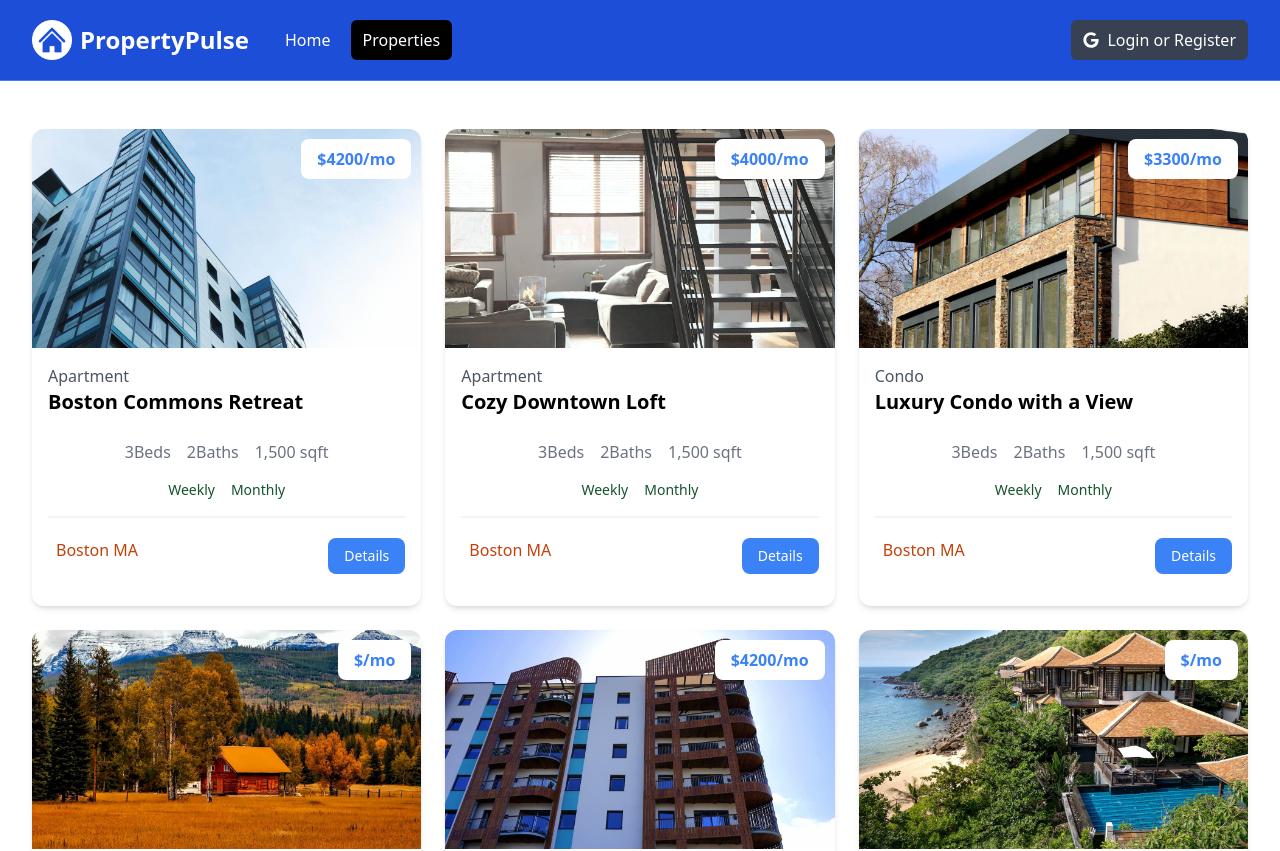
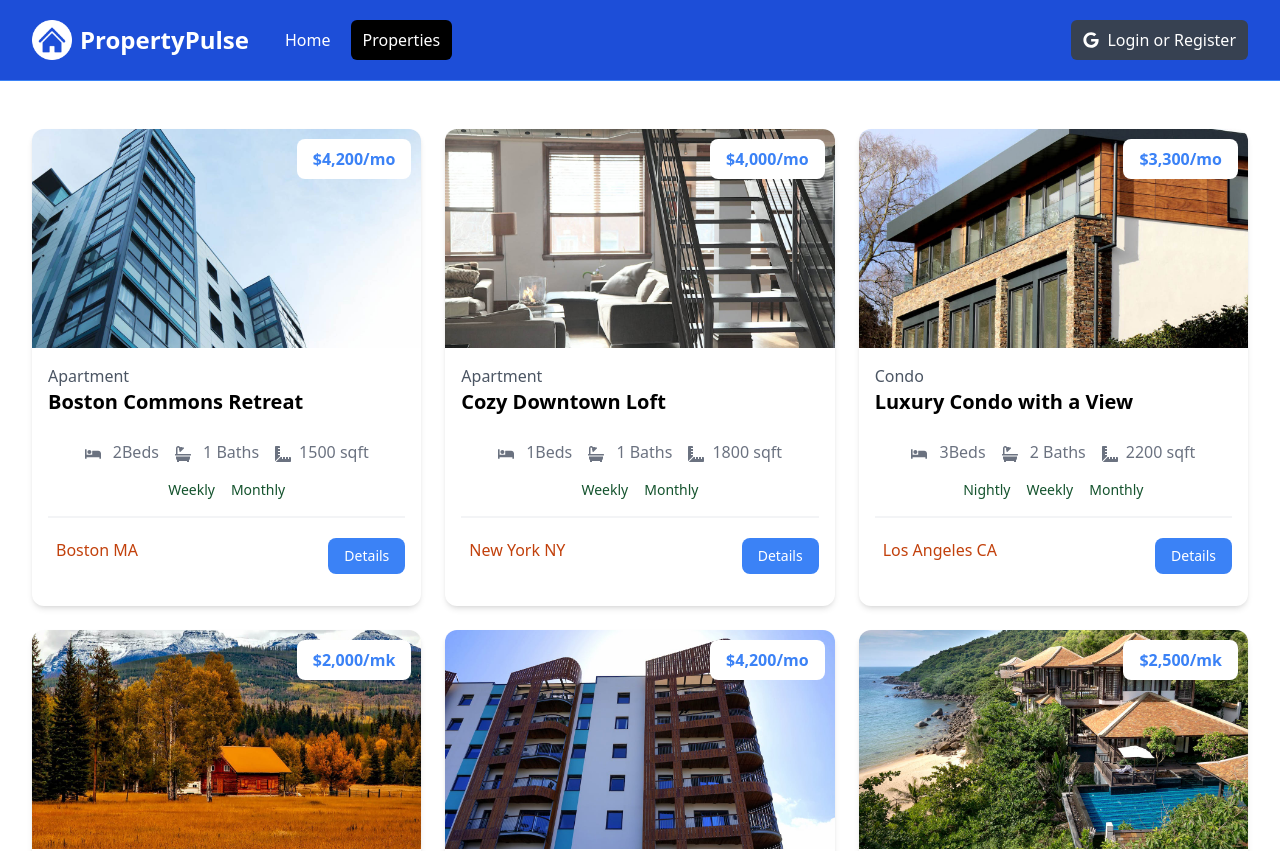
Before and after one commit to IhratPramudya/Property-Plus, a Next.js app: page /properties in a window 1280 px wide. Shown: the top 851 px of the page. Built offline with nearby package versions, Linux system fonts and the light colour scheme.

Commit message:
Add Icons Like Fabeth and logical rates use function getRates

```diff
--- a/app/properties/page.jsx
+++ b/app/properties/page.jsx
@@ -2,12 +2,12 @@
 import properties from '@/properties.json';
 const PropertiesPage = () => {
     return (
-        <section class="px-4 py-6">
-            <div class="container-xl lg:container m-auto px-4 py-6">
+        <section className="px-4 py-6">
+            <div className="container-xl lg:container m-auto px-4 py-6">
                 {properties.length === 0 ? (
                     <p>No properties found</p>
                 ) : (
-                    <div class="grid grid-cols-1 md:grid-cols-3 gap-6">
+                    <div className="grid grid-cols-1 md:grid-cols-3 gap-6">
                         {properties.map((property) => (
                             <PropertyCard key={property._id} property={property} />
                         ))}
--- a/components/PropertyCard.jsx
+++ b/components/PropertyCard.jsx
@@ -1,65 +1,88 @@
 import Image from "next/image";
 import Link from "next/link";
+import { FaBed, FaBath, FaRulerCombined, FaMoneyBill, FaMapMarker } from 'react-icons/fa';
 
 const PropertyCard = ({ property }) => {
+    const getRateDisplay = () => {
+        const { rates } = property;
+
+        if (rates.monthly) {
+            return `${rates.monthly.toLocaleString()}/mo`;
+        } else if (rates.weekly) {
+            return `${rates.weekly.toLocaleString()}/mk`;
+        } else if (rates.nightly) {
+            return `${rates.nightly.toLocaleString()}/night`
+        }
+    }
     return (
-        <div class="rounded-xl shadow-md relative">
+        <div className="rounded-xl shadow-md relative">
             <Image
                 src={`/images/properties/${property.images[0]}`}
                 alt=""
                 height={0}
                 width={0}
                 sizes="100vw"
-                class='w-full h-auto rounded-t-xl'
+                className='w-full h-auto rounded-t-xl'
             />
-            <div class="p-4">
-                <div class="text-left md:text-center lg:text-left mb-6">
-                    <div class="text-gray-600">{property.type}</div>
-                    <h3 class="text-xl font-bold">{property.name}</h3>
+            <div className="p-4">
+                <div className="text-left md:text-center lg:text-left mb-6">
+                    <div className="text-gray-600">{property.type}</div>
+                    <h3 className="text-xl font-bold">{property.name}</h3>
                 </div>
                 <h3
-                    class="absolute top-[10px] right-[10px] bg-white px-4 py-2 rounded-lg text-blue-500 font-bold text-right md:text-center lg:text-right"
+                    className="absolute top-[10px] right-[10px] bg-white px-4 py-2 rounded-lg text-blue-500 font-bold text-right md:text-center lg:text-right"
                 >
-                    ${property.rates.monthly}/mo
+                    ${getRateDisplay()}
                 </h3>
 
-                <div class="flex justify-center gap-4 text-gray-500 mb-4">
+                <div className="flex justify-center gap-4 text-gray-500 mb-4">
                     <p>
-                        <i class="fa-solid fa-bed"></i> 3
-                        <span class="md:hidden lg:inline">Beds</span>
+                        <FaBed className="inline mr-2" /> {property.beds}
+                        <span className="md:hidden lg:inline">Beds</span>
                     </p>
                     <p>
-                        <i class="fa-solid fa-bath"></i> 2
-                        <span class="md:hidden lg:inline">Baths</span>
+                        <FaBath className="inline mr-2" /> {property.baths} {''}
+                        <span className="md:hidden lg:inline">Baths</span>
                     </p>
                     <p>
-                        <i class="fa-solid fa-ruler-combined"></i>
-                        1,500 <span class="md:hidden lg:inline">sqft</span>
+                        <FaRulerCombined className="inline mr-2" />
+                        {property.square_feet} <span className="md:hidden lg:inline">sqft</span>
                     </p>
                 </div>
 
                 <div
-                    class="flex justify-center gap-4 text-green-900 text-sm mb-4"
+                    className="flex justify-center gap-4 text-green-900 text-sm mb-4"
                 >
-                    <p><i class="fa-solid fa-money-bill"></i> Weekly</p>
-                    <p><i class="fa-solid fa-money-bill"></i> Monthly</p>
+                    {property.rates.nightly && (
+                        <p><i className="fa-solid fa-money-bill"></i> Nightly</p>
+                    )}
+
+                    {property.rates.weekly && (
+                        <p><i className="fa-solid fa-money-bill"></i> Weekly</p>
+                    )}
+
+                    {property.rates.monthly && (
+                        <p><i className="fa-solid fa-money-bill"></i> Monthly</p>
+                    )}
+
+
                 </div>
 
-                <div class="border border-gray-100 mb-5"></div>
+                <div className="border border-gray-100 mb-5"></div>
 
-                <div class="flex flex-col lg:flex-row justify-between mb-4">
-                    <div class="flex align-middle gap-2 mb-4 lg:mb-0">
+                <div className="flex flex-col lg:flex-row justify-between mb-4">
+                    <div className="flex align-middle gap-2 mb-4 lg:mb-0">
                         <i
-                            class="fa-solid fa-location-dot text-lg text-orange-700"
+                            className="fa-solid fa-location-dot text-lg text-orange-700"
                         ></i>
-                        <span class="text-orange-700"> Boston MA </span>
+                        <span className="text-orange-700"> {''} {property.location.city} {property.location.state} {''} </span>
                     </div>
-                    <a
-                        href="property.html"
-                        class="h-[36px] bg-blue-500 hover:bg-blue-600 text-white px-4 py-2 rounded-lg text-center text-sm"
+                    <Link
+                        href={`/properties/${property._id}`}
+                        className="h-[36px] bg-blue-500 hover:bg-blue-600 text-white px-4 py-2 rounded-lg text-center text-sm"
                     >
                         Details
-                    </a>
+                    </Link>
                 </div>
             </div>
         </div>
```
